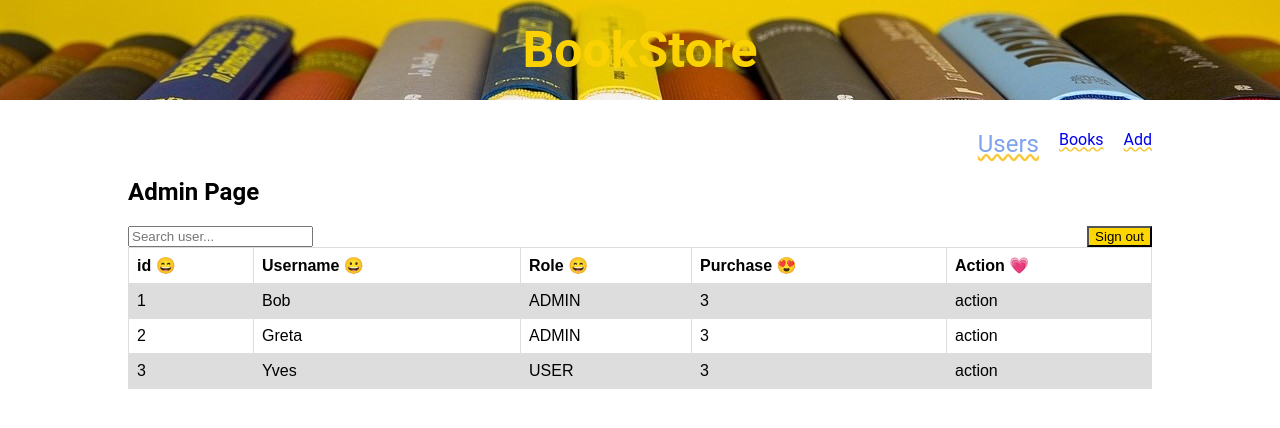
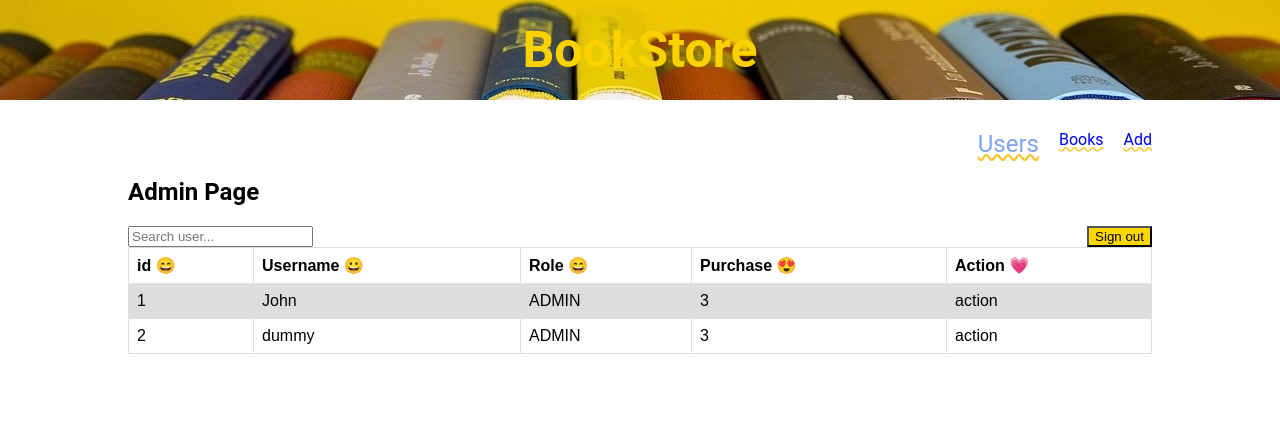
Before and after one commit to pernillamoreno/BookStore, a React (Create React App) app: page / in a window 1280 px wide. Shown: the top 428 px of the page. Built offline with nearby package versions, Linux system fonts and the light colour scheme; data requests are answered from the project's data file.

Commit message:
clean bugs

```diff
--- a/json-server/db.json
+++ b/json-server/db.json
@@ -5,6 +5,12 @@
       "username": "John",
       "role": "ADMIN",
       "purchase": 3
+    },
+    {
+      "username": "dummy",
+      "role": "ADMIN",
+      "purchase": 3,
+      "id": 2
     }
   ]
 }
--- a/src/App.tsx
+++ b/src/App.tsx
@@ -8,9 +8,9 @@
 import { BrowserRouter, Route, Routes } from "react-router-dom";
 import "./App.css";
 import SiteLayout from "./app/module/SiteLayout";
-import AdminUserList from "./app/module/AdminFolder/AdminUserList";
 import AdminForm from "./app/module/AdminFolder/AdminForm";
 import BookList from "./app/module/AdminFolder/BookAdminSearch";
+import AdminUserList from "./app/module/AdminFolder/AdminUserList";
 
 function App() {
   return (
--- a/src/app/module/AdminFolder/Admin.type.ts
+++ b/src/app/module/AdminFolder/Admin.type.ts
@@ -22,27 +22,3 @@ export interface IAdminState {
     listStatus: ApiStatus;
 
 }
-
-export const defaultList: IAdmin[]= [
-    {
-        id: 1,
-        username: "Bob",
-        role: "ADMIN",
-        purchase: 3,
-
-    },
-    {
-        id: 2,
-        username: "Greta",
-        role: "ADMIN",
-        purchase: 3,
-    },
-    {
-        id: 3,
-        username: "Yves",
-        role: "USER",
-        purchase: 3
-
-    }
-
-];
--- a/src/app/module/AdminFolder/AdminForm.tsx
+++ b/src/app/module/AdminFolder/AdminForm.tsx
@@ -2,10 +2,14 @@
  * Author: Pernilla Stalbring Solino-Moreno
  * Date: Jun 2023
  *
- * This for a file is a for a Userform
+ * This for a file is a for a regform
  */
 const AdminForm = () => {
-  return <div>This is Admin form page</div>;
+  return (
+    <div>
+      <form></form>
+    </div>
+  );
 };
 
 export default AdminForm;
--- a/src/app/module/AdminFolder/AdminService.ts
+++ b/src/app/module/AdminFolder/AdminService.ts
@@ -1,8 +1,9 @@
 import httpService from "../../../service/HttpService";
 import ApiConfig from "../../../service/ApiConfig";
+import { IAdmin } from "./Admin.type";
 
 export const getAdminUserList = async () => {
 
-    httpService.get(ApiConfig.user);
+    return await httpService.get<IAdmin[]>(ApiConfig.user);
 
-}
+};
--- a/src/app/module/AdminFolder/AdminSlice.ts
+++ b/src/app/module/AdminFolder/AdminSlice.ts
@@ -11,26 +11,40 @@
  */
 
 import { createAsyncThunk, createSlice } from "@reduxjs/toolkit";
-import { ApiStatus, IAdminState, defaultList } from "./Admin.type"
+import { ApiStatus, IAdminState } from "./Admin.type"
+import { getAdminUserList } from "./AdminService";
 
 /*test defaultList from Admin.type*/
 const initialState: IAdminState = {
-    list:defaultList,
+    list: [],
     listStatus: ApiStatus.ideal,
 };
 
-const getAdminUserListAction = createAsyncThunk("user/getAdminUserListAction", async () => {
-    // api to get list
-    //return responce data
+export const getAdminUserListAction = createAsyncThunk("user/getAdminUserListAction", async () => {
+    const response = await getAdminUserList();
+    return response.data;
+
 }
 );
 
 const adminSlice = createSlice({
     name: "admin",
     initialState,
-    reducers: {
+    reducers: {},
+    extraReducers: (builder) => {
+        builder.addCase(getAdminUserListAction.pending, (state) => {
+            state.listStatus = ApiStatus.loading;
+        });
+        builder.addCase(getAdminUserListAction.fulfilled, (state, action) => {
+           state.listStatus = ApiStatus.ideal;
+           state.list = action.payload
+        });
+        builder.addCase(getAdminUserListAction.rejected, (state) => {
+            state.listStatus = ApiStatus.error
 
-    }
+        })
+
+    },
 });
 
-export default adminSlice.reducer
+export default adminSlice.reducer;
--- a/src/app/module/AdminFolder/AdminUserList.tsx
+++ b/src/app/module/AdminFolder/AdminUserList.tsx
@@ -5,17 +5,23 @@
  * This file is a temp file for a Admin & user file.
  */
 
-import { useAppSelector } from "../../hooks";
+import { useEffect } from "react";
+import { useAppDispatch, useAppSelector } from "../../hooks";
 import { RootState } from "../../store";
 import { ApiStatus, IAdmin } from "./Admin.type";
+import { getAdminUserListAction } from "./AdminSlice";
 
 /*import Style from "./SiteLayoutStyle.module.css";*/
 const AdminUserList = () => {
   /*useAppSelector from hooks.ts*/
-
   const { list, listStatus } = useAppSelector(
     (state: RootState) => state.admin
   );
+  const dispatch = useAppDispatch();
+
+  useEffect(() => {
+    dispatch(getAdminUserListAction());
+  }, []);
 
   return (
     <>
```
